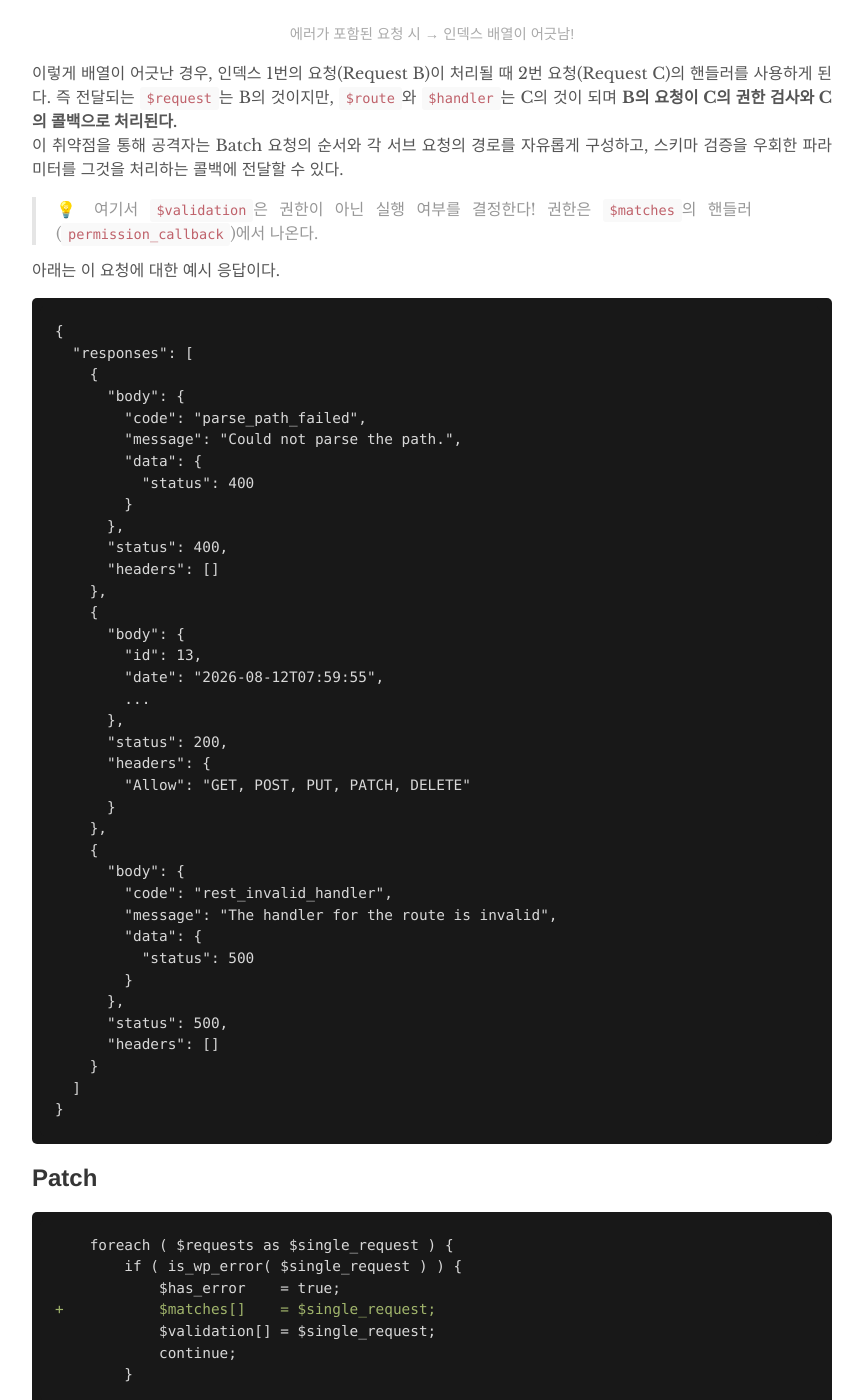
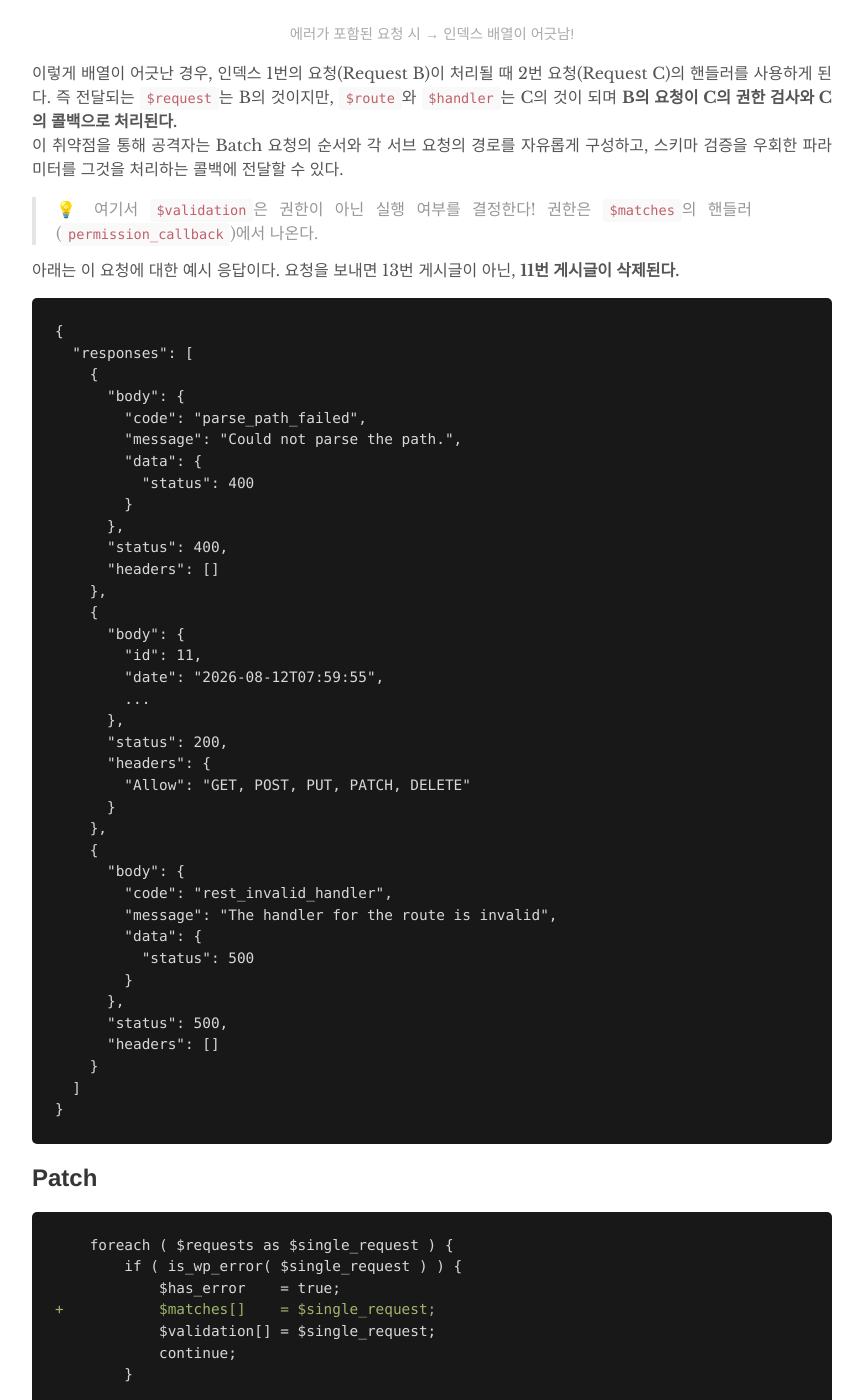
Before and after one commit to hazziin/hazziin.github.io, a Jekyll site: the page built from _posts/2026-08-12-wp2shell 분석하기(1) - CVE-2026-63030.md, in a window 1280 px wide and 1400 px high, scrolled down 10302 px. Shown: the whole window, without its empty margins (208-1071 px from the left). Built offline with Jekyll 4.4.1, drawn with Linux system fonts in a browser that asks for light colours.

Commit message:
edit post

````diff
--- a/_posts/2026-08-12-wp2shell 분석하기(1) - CVE-2026-63030.md
+++ b/_posts/2026-08-12-wp2shell 분석하기(1) - CVE-2026-63030.md
@@ -423,7 +423,7 @@ Content-Type: application/json
 
 > 💡 여기서 `$validation`은 권한이 아닌 실행 여부를 결정한다! 권한은 `$matches`의 핸들러(`permission_callback`)에서 나온다.
 
-아래는 이 요청에 대한 예시 응답이다.
+아래는 이 요청에 대한 예시 응답이다. 요청을 보내면 13번 게시글이 아닌, **11번 게시글이 삭제된다.**
 ```
 {
   "responses": [
@@ -440,7 +440,7 @@ Content-Type: application/json
     },
     {
       "body": {
-        "id": 13,
+        "id": 11,
         "date": "2026-08-12T07:59:55",
         ...
       },
````
